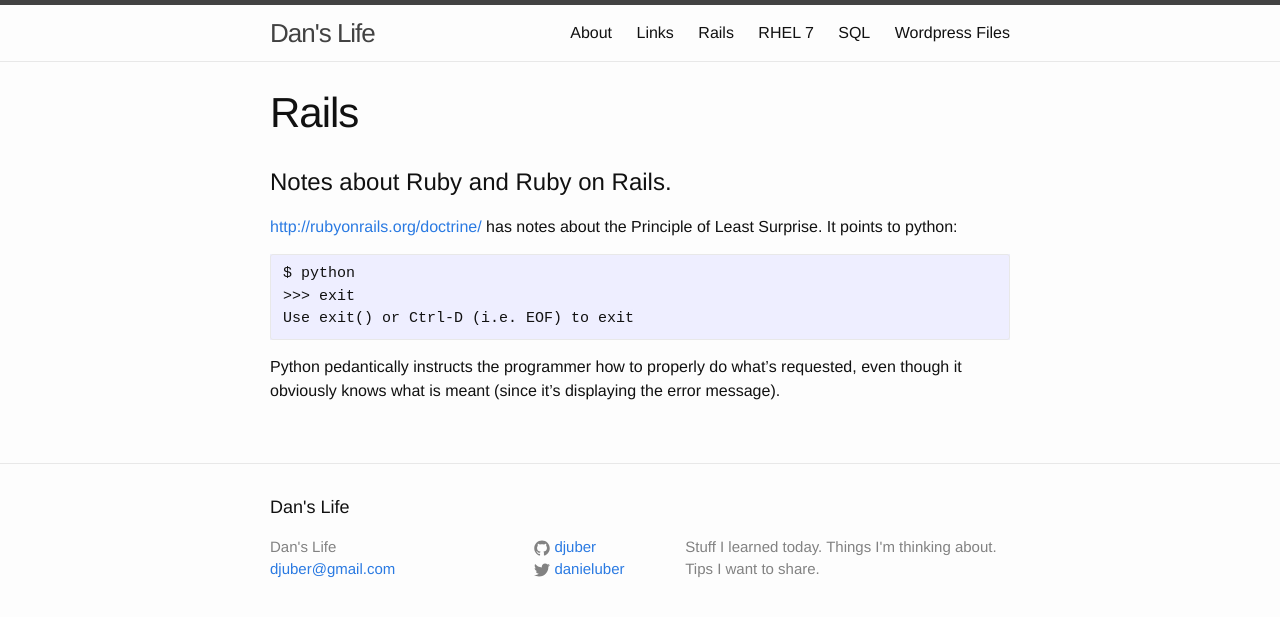
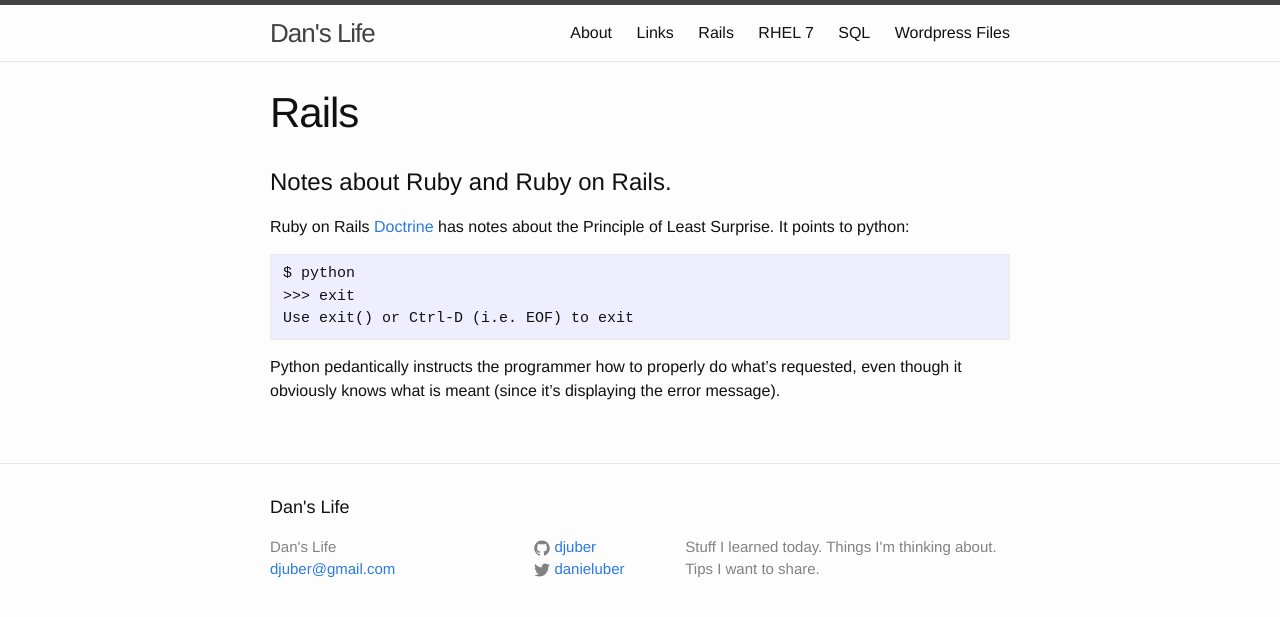
Before and after one commit to djuber/myblog, a Jekyll site: the page built from rails.md, in a window 1280 px wide. Shown: the top 617 px of the page. Built offline with Jekyll 4.4.1, drawn with Linux system fonts in a browser that asks for light colours.

Commit message:
automated 2016-07-12-01:58:18

```diff
--- a/rails.md
+++ b/rails.md
@@ -6,7 +6,7 @@ permalink: /rails/
 
 # Notes about Ruby and Ruby on Rails.
 
-[http://rubyonrails.org/doctrine/](Doctrine) has notes about the Principle of Least Surprise. It points to python:
+Ruby on Rails [Doctrine](http://rubyonrails.org/doctrine) has notes about the Principle of Least Surprise. It points to python:
 
     $ python
     >>> exit
```
